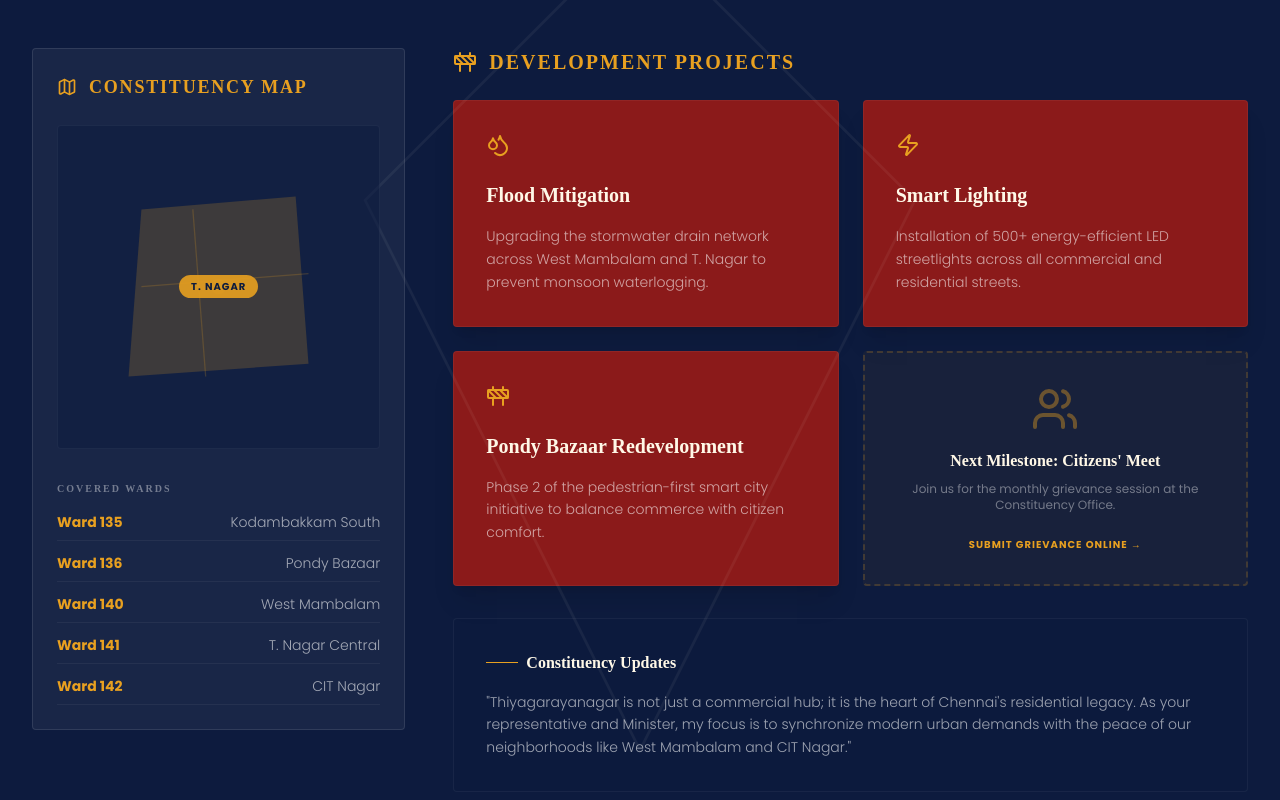
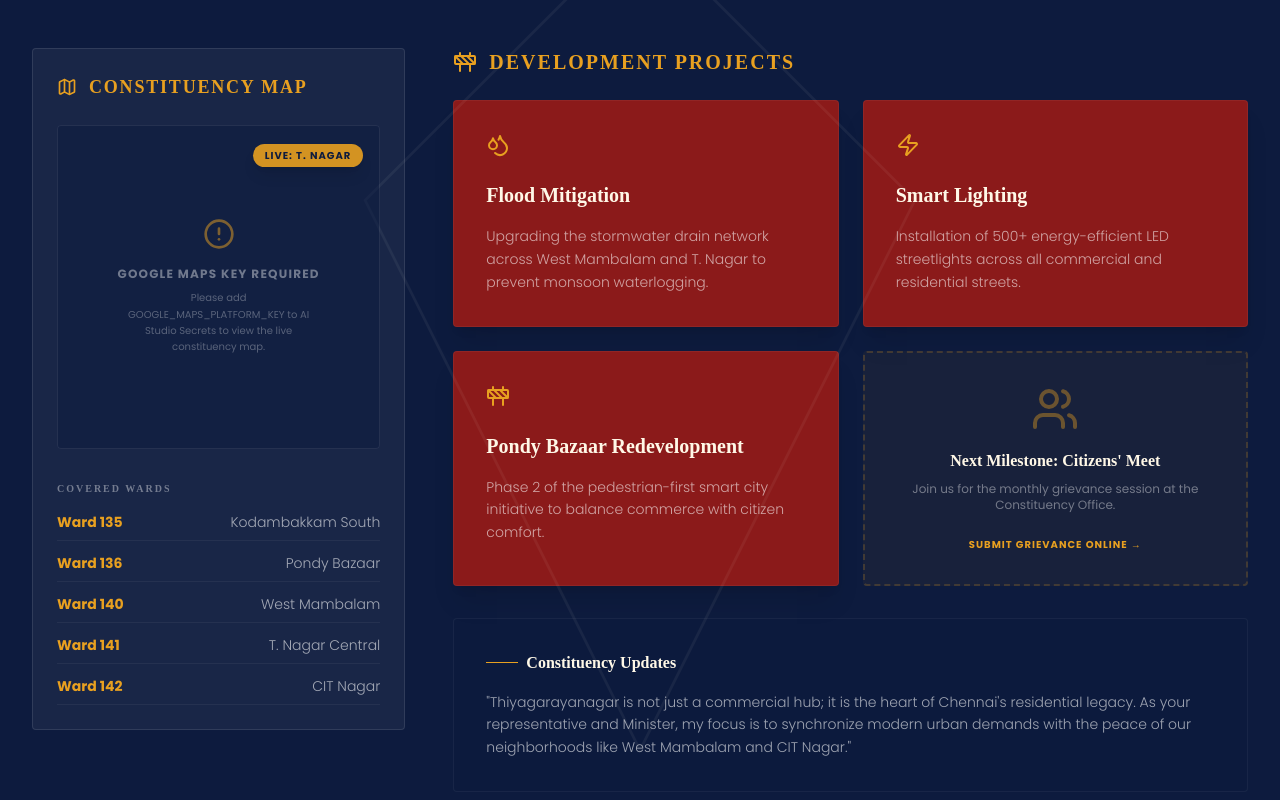
Before and after one commit to rahulcvwebsitehosting/Bussy-N.-Anand, a React (Vite) app: page / in a window 1280 px wide. Shown: the part 6480-7280 px from the top of the page. Built offline with nearby package versions, Linux system fonts and the light colour scheme; a web font is replaced by a local one.

Commit message:
feat: Add Google Maps integration and social links
Integrates @vis.gl/react-google-maps for displaying constituency maps and adds API key configuration. Updates social media links in the footer and contact section with actual URLs. Includes fallback UI for missing map API keys.

```diff
--- a/package.json
+++ b/package.json
@@ -13,6 +13,7 @@
   "dependencies": {
     "@google/genai": "^1.29.0",
     "@tailwindcss/vite": "^4.1.14",
+    "@vis.gl/react-google-maps": "^1.8.3",
     "@vitejs/plugin-react": "^5.0.4",
     "dotenv": "^17.2.3",
     "express": "^4.21.2",
--- a/src/components/Constituency.tsx
+++ b/src/components/Constituency.tsx
@@ -1,5 +1,41 @@
 import { motion } from 'motion/react';
-import { Map, Zap, Droplets, Construction, Users } from 'lucide-react';
+import { Map as MapIcon, Zap, Droplets, Construction, Users, AlertCircle } from 'lucide-react';
+import { APIProvider, Map, AdvancedMarker, Pin } from '@vis.gl/react-google-maps';
+
+const API_KEY = process.env.GOOGLE_MAPS_PLATFORM_KEY || '';
+const hasValidKey = Boolean(API_KEY);
+
+function ConstituencyMap() {
+  if (!hasValidKey) {
+    return (
+      <div className="w-full h-full bg-dark/50 flex flex-col items-center justify-center p-6 text-center">
+        <AlertCircle className="w-8 h-8 text-primary/50 mb-4" />
+        <p className="text-white/40 text-xs uppercase tracking-widest font-bold mb-2">Google Maps Key Required</p>
+        <p className="text-[10px] text-white/30 leading-relaxed max-w-[200px]">
+          Please add GOOGLE_MAPS_PLATFORM_KEY to AI Studio Secrets to view the live constituency map.
+        </p>
+      </div>
+    );
+  }
+
+  return (
+    <APIProvider apiKey={API_KEY}>
+      <Map
+        defaultCenter={{ lat: 13.0405, lng: 80.2337 }}
+        defaultZoom={14}
+        mapId="DEMO_MAP_ID"
+        internalUsageAttributionIds={['gmp_mcp_codeassist_v1_aistudio']}
+        style={{ width: '100%', height: '100%' }}
+        gestureHandling={'greedy'}
+        disableDefaultUI={true}
+      >
+        <AdvancedMarker position={{ lat: 13.0405, lng: 80.2337 }}>
+          <Pin background="#f3b33d" glyphColor="#061026" borderColor="#f3b33d" />
+        </AdvancedMarker>
+      </Map>
+    </APIProvider>
+  );
+}
 
 export function Constituency() {
   const wards = [
@@ -58,19 +94,13 @@ export function Constituency() {
           >
             <div className="bg-white/5 border border-white/10 rounded-sm p-6 relative overflow-hidden">
               <div className="flex items-center gap-3 mb-6">
-                <Map className="text-primary w-5 h-5" />
+                <MapIcon className="text-primary w-5 h-5" />
                 <h3 className="text-lg font-bold uppercase tracking-widest text-primary">Constituency Map</h3>
               </div>
-              <div className="aspect-square bg-dark/50 border border-white/5 rounded-sm flex items-center justify-center relative overflow-hidden">
-                {/* Simulated Map SVG */}
-                <svg className="w-4/5 h-4/5 text-primary/20" viewBox="0 0 100 100">
-                  <path d="M20,20 L80,15 L85,80 L15,85 Z" fill="currentColor" />
-                  <path d="M40,20 L45,85" stroke="currentColor" strokeWidth="0.5" />
-                  <path d="M20,50 L85,45" stroke="currentColor" strokeWidth="0.5" />
-                  <circle cx="50" cy="50" r="3" fill="currentColor" />
-                </svg>
-                <div className="absolute inset-0 flex items-center justify-center">
-                  <span className="bg-primary/90 text-dark px-3 py-1 text-[10px] font-bold uppercase tracking-widest rounded-full">T. Nagar</span>
+              <div className="aspect-square border border-white/5 rounded-sm overflow-hidden relative">
+                <ConstituencyMap />
+                <div className="absolute top-4 right-4 pointer-events-none">
+                  <span className="bg-primary/90 text-dark px-3 py-1 text-[10px] font-bold uppercase tracking-widest rounded-full shadow-lg">Live: T. Nagar</span>
                 </div>
               </div>
               <div className="mt-8">
--- a/src/components/Contact.tsx
+++ b/src/components/Contact.tsx
@@ -1,5 +1,5 @@
 import { motion } from 'motion/react';
-import { MapPin, Instagram, Mail, Phone, Send } from 'lucide-react';
+import { MapPin, Instagram, Mail, Phone, Send, Facebook, Youtube } from 'lucide-react';
 
 export function Contact() {
   return (
@@ -61,7 +61,7 @@ export function Contact() {
                     </div>
                     <div>
                       <h4 className="text-[10px] font-bold text-white/40 uppercase tracking-widest">Instagram</h4>
-                      <a href="#" className="text-primary font-bold hover:text-white transition-colors mt-1 inline-block">@bussyanandoffl</a>
+                      <a href="https://www.instagram.com/bussyanandoffl/" target="_blank" rel="noopener noreferrer" className="text-primary font-bold hover:text-white transition-colors mt-1 inline-block">@bussyanandoffl</a>
                     </div>
                   </div>
 
@@ -71,19 +71,25 @@ export function Contact() {
                     </div>
                     <div>
                       <h4 className="text-[10px] font-bold text-white/40 uppercase tracking-widest">Email</h4>
-                      <a href="#" className="text-primary font-bold hover:text-white transition-colors mt-1 inline-block">office@bussynanand.com</a>
+                      <a href="mailto:office@bussynanand.com" className="text-primary font-bold hover:text-white transition-colors mt-1 inline-block">office@bussynanand.com</a>
                     </div>
                   </div>
                 </div>
               </div>
 
               <div className="mt-12 pt-6 border-t border-white/5 flex justify-center gap-4">
-                 <button className="w-12 h-12 bg-dark rounded-full flex justify-center items-center text-primary border border-primary/30 hover:bg-primary hover:text-dark transition-colors cursor-pointer">
+                 <a href="https://x.com/BussyAnand?lang=en" target="_blank" rel="noopener noreferrer" className="w-12 h-12 bg-dark rounded-full flex justify-center items-center text-primary border border-primary/30 hover:bg-primary hover:text-dark transition-colors cursor-pointer">
                     <svg viewBox="0 0 24 24" fill="currentColor" className="w-5 h-5"><path d="M24 4.557c-.883.392-1.832.656-2.828.775 1.017-.609 1.798-1.574 2.165-2.724-.951.564-2.005.974-3.127 1.195-.897-.957-2.178-1.555-3.594-1.555-3.179 0-5.515 2.966-4.797 6.045-4.091-.205-7.719-2.165-10.148-5.144-1.29 2.213-.669 5.108 1.523 6.574-.806-.026-1.566-.247-2.229-.616-.054 2.281 1.581 4.415 3.949 4.89-.693.188-1.452.232-2.224.084.626 1.956 2.444 3.379 4.6 3.419-2.07 1.623-4.678 2.348-7.29 2.04 2.179 1.397 4.768 2.212 7.548 2.212 9.142 0 14.307-7.721 13.995-14.646.962-.695 1.797-1.562 2.457-2.549z"/></svg>
-                 </button>
-                 <button className="w-12 h-12 bg-dark rounded-full flex justify-center items-center text-primary border border-primary/30 hover:bg-primary hover:text-dark transition-colors cursor-pointer">
+                 </a>
+                 <a href="https://www.instagram.com/bussyanandoffl/" target="_blank" rel="noopener noreferrer" className="w-12 h-12 bg-dark rounded-full flex justify-center items-center text-primary border border-primary/30 hover:bg-primary hover:text-dark transition-colors cursor-pointer">
                     <svg viewBox="0 0 24 24" fill="currentColor" className="w-5 h-5"><path d="M12 2.163c3.204 0 3.584.012 4.85.07 3.252.148 4.771 1.691 4.919 4.919.058 1.265.069 1.645.069 4.849 0 3.205-.012 3.584-.069 4.849-.149 3.225-1.664 4.771-4.919 4.919-1.266.058-1.644.07-4.85.07-3.204 0-3.584-.012-4.849-.07-3.26-.149-4.771-1.699-4.919-4.92-.058-1.265-.07-1.644-.07-4.849 0-3.204.013-3.583.07-4.849.149-3.227 1.664-4.771 4.919-4.919 1.266-.057 1.645-.069 4.849-.069zM12 0C8.741 0 8.333.014 7.053.072 2.695.272.273 2.69.073 7.052.014 8.333 0 8.741 0 12c0 3.259.014 3.668.072 4.948.2 4.358 2.618 6.78 6.98 6.98C8.333 23.986 8.741 24 12 24c3.259 0 3.668-.014 4.948-.072 4.354-.2 6.782-2.618 6.979-6.98.059-1.28.073-1.689.073-4.948 0-3.259-.014-3.667-.072-4.947-.196-4.354-2.617-6.78-6.979-6.98C15.668.014 15.259 0 12 0zm0 5.838a6.162 6.162 0 100 12.324 6.162 6.162 0 000-12.324zM12 16a4 4 0 110-8 4 4 0 010 8zm6.406-11.845a1.44 1.44 0 100 2.881 1.44 1.44 0 000-2.881z"/></svg>
-                 </button>
+                 </a>
+                 <a href="https://www.facebook.com/profile.php?id=100094785247186" target="_blank" rel="noopener noreferrer" className="w-12 h-12 bg-dark rounded-full flex justify-center items-center text-primary border border-primary/30 hover:bg-primary hover:text-dark transition-colors cursor-pointer">
+                    <Facebook className="w-5 h-5" />
+                 </a>
+                 <a href="https://www.youtube.com/hashtag/bussyanand" target="_blank" rel="noopener noreferrer" className="w-12 h-12 bg-dark rounded-full flex justify-center items-center text-primary border border-primary/30 hover:bg-primary hover:text-dark transition-colors cursor-pointer">
+                    <Youtube className="w-5 h-5" />
+                 </a>
               </div>
             </div>
           </motion.div>
--- a/src/components/Footer.tsx
+++ b/src/components/Footer.tsx
@@ -28,16 +28,16 @@ export function Footer() {
               Minister for Urban Development & Public Welfare, Government of Tamil Nadu. General Secretary, Tamilaga Vettri Kazhagam. Representing T. Nagar Constituency (Chennai).
             </p>
             <div className="flex gap-4">
-              <a href="https://twitter.com/BussyAnand" target="_blank" rel="noopener noreferrer" className="w-10 h-10 rounded-full border border-white/10 flex items-center justify-center text-white/50 hover:text-primary hover:border-primary transition-all">
+              <a href="https://x.com/BussyAnand?lang=en" target="_blank" rel="noopener noreferrer" className="w-10 h-10 rounded-full border border-white/10 flex items-center justify-center text-white/50 hover:text-primary hover:border-primary transition-all">
                 <Twitter className="w-5 h-5" />
               </a>
-              <a href="#" className="w-10 h-10 rounded-full border border-white/10 flex items-center justify-center text-white/50 hover:text-primary hover:border-primary transition-all">
+              <a href="https://www.instagram.com/bussyanandoffl/" target="_blank" rel="noopener noreferrer" className="w-10 h-10 rounded-full border border-white/10 flex items-center justify-center text-white/50 hover:text-primary hover:border-primary transition-all">
                 <Instagram className="w-5 h-5" />
               </a>
-              <a href="#" className="w-10 h-10 rounded-full border border-white/10 flex items-center justify-center text-white/50 hover:text-primary hover:border-primary transition-all">
+              <a href="https://www.facebook.com/profile.php?id=100094785247186" target="_blank" rel="noopener noreferrer" className="w-10 h-10 rounded-full border border-white/10 flex items-center justify-center text-white/50 hover:text-primary hover:border-primary transition-all">
                 <Facebook className="w-5 h-5" />
               </a>
-              <a href="#" className="w-10 h-10 rounded-full border border-white/10 flex items-center justify-center text-white/50 hover:text-primary hover:border-primary transition-all">
+              <a href="https://www.youtube.com/hashtag/bussyanand" target="_blank" rel="noopener noreferrer" className="w-10 h-10 rounded-full border border-white/10 flex items-center justify-center text-white/50 hover:text-primary hover:border-primary transition-all">
                 <Youtube className="w-5 h-5" />
               </a>
             </div>
--- a/vite.config.ts
+++ b/vite.config.ts
@@ -9,6 +9,7 @@ export default defineConfig(({mode}) => {
     plugins: [react(), tailwindcss()],
     define: {
       'process.env.GEMINI_API_KEY': JSON.stringify(env.GEMINI_API_KEY),
+      'process.env.GOOGLE_MAPS_PLATFORM_KEY': JSON.stringify(env.GOOGLE_MAPS_PLATFORM_KEY || env.VITE_GOOGLE_MAPS_PLATFORM_KEY || ''),
     },
     resolve: {
       alias: {
```
Also changed, not shown: 1 other file (tests, documents, lock files or other folders).
